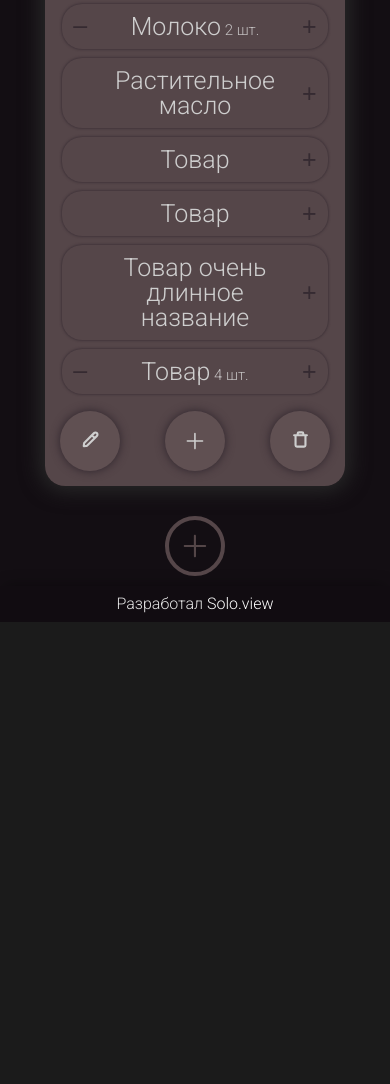
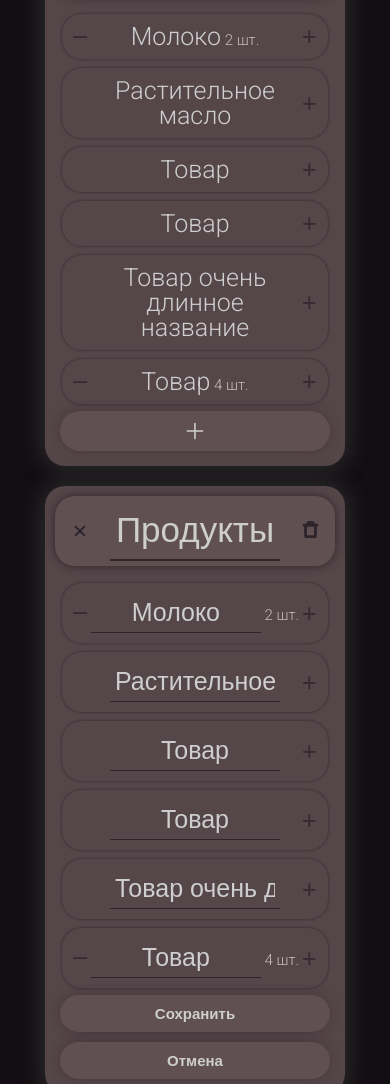
Before and after one commit to Vanesflat/shoping-list, a website: page app/index.html in a window 390 px wide. Shown: the part 222-1306 px from the top of the page. Before the commit the page ends 844 px from the top, so only its background shows below. Drawn offline with Linux system fonts and the light colour scheme.

Commit message:
Added edit form ver 1.0, minor redesign

```diff
--- a/app/index.html
+++ b/app/index.html
@@ -24,103 +24,27 @@
       <div class="container">
         <div class="shoping-group-wrapper">
 
-          <!-- <div class="shoping-group">
-            <h3 class="shoping-group__title">Общий список</h3>
-            <ul class="shoping-group__list">
+          <div class="shoping-group">
 
-              <li class="shoping-group__item">
-                <button class="test counter-btn counter-btn--minus">–</button>
-                Молоко <span>2 шт.</span>
-                <button class="counter-btn counter-btn--plus">+</button>
-              </li>
-
-              <li class="shoping-group__item">
-                <button class="counter-btn counter-btn--minus">–</button>
-                Товар
-                <button class="counter-btn counter-btn--plus">+</button>
-              </li>
-
-              <li class="shoping-group__item">
-                <button class="counter-btn counter-btn--minus">–</button>
-                Товар
-                <button class="counter-btn counter-btn--plus">+</button>
-              </li>
-
-              <li class="shoping-group__item">
-                <button class="counter-btn counter-btn--minus">–</button>
-                Товар
-                <button class="counter-btn counter-btn--plus">+</button>
-              </li>
-
-              <li class="shoping-group__item">
-                <button class="counter-btn counter-btn--minus">–</button>
-                Товар
-                <button class="counter-btn counter-btn--plus">+</button>
-              </li>
-
-              <li class="shoping-group__item">
-                <button class="counter-btn counter-btn--minus">–</button>
-                Товар
-                <button class="counter-btn counter-btn--plus">+</button>
-              </li>
-
-              <li class="shoping-group__item">
-                <button class="counter-btn counter-btn--minus">–</button>
-                Товар
-                <button class="counter-btn counter-btn--plus">+</button>
-              </li>
-
-              <li class="shoping-group__item">
-                <button class="counter-btn counter-btn--minus">–</button>
-                Товар
-                <button class="counter-btn counter-btn--plus">+</button>
-              </li>
-
-              <li class="shoping-group__item">
-                <button class="counter-btn counter-btn--minus">–</button>
-                Товар
-                <button class="counter-btn counter-btn--plus">+</button>
-              </li>
-
-              <li class="shoping-group__item">
-                <button class="counter-btn counter-btn--minus">–</button>
-                Товар
-                <button class="counter-btn counter-btn--plus">+</button>
-              </li>
-
-              <div class="shoping-group__controls">
+            <div class="shoping-group__header">
               <button class="shoping-group__button shoping-group__button-edit">
-                  <svg width="12px" height="12px" viewBox="0 0 24 24" fill="none" xmlns="http://www.w3.org/2000/svg">
+                <svg width="15px" height="15px" viewBox="0 0 24 24" fill="none" xmlns="http://www.w3.org/2000/svg">
                   <path
                     d="M18 9.99982L14 5.99982M2.5 21.4998L5.88437 21.1238C6.29786 21.0778 6.5046 21.0549 6.69785 20.9923C6.86929 20.9368 7.03245 20.8584 7.18289 20.7592C7.35245 20.6474 7.49955 20.5003 7.79373 20.2061L21 6.99982C22.1046 5.89525 22.1046 4.10438 21 2.99981C19.8955 1.89525 18.1046 1.89524 17 2.99981L3.79373 16.2061C3.49955 16.5003 3.35246 16.6474 3.24064 16.8169C3.14143 16.9674 3.06301 17.1305 3.00751 17.302C2.94496 17.4952 2.92198 17.702 2.87604 18.1155L2.5 21.4998Z"
-                      stroke="#cecece" stroke-width="3" stroke-linecap="round" stroke-linejoin="round" />
+                    stroke="#2e242c" stroke-width="4" stroke-linecap="round" stroke-linejoin="round" />
                 </svg>
               </button>
-                <button class="shoping-group__button shoping-group__button-add shoping-group__button--inactive"
+              <h3 class="shoping-group__title">Продукты</h3>
+              <button class="shoping-group__button shoping-group__button-delete shoping-group__button--inactive"
                 disabled>
-                  <svg fill="#cecece" width="20px" height="20px" viewBox="-7 0 32 32" version="1.1"
-                    xmlns="http://www.w3.org/2000/svg">
-                    <path
-                      d="M17.040 15.16h-7.28v-7.24c0-0.48-0.36-0.84-0.84-0.84s-0.84 0.36-0.84 0.84v7.28h-7.24c-0.48-0.040-0.84 0.32-0.84 0.8s0.36 0.84 0.84 0.84h7.28v7.28c0 0.48 0.36 0.84 0.84 0.84s0.84-0.36 0.84-0.84v-7.32h7.28c0.48 0 0.84-0.36 0.84-0.84s-0.44-0.8-0.88-0.8z">
-                    </path>
-                  </svg>
-                </button>
-                <button class="shoping-group__button shoping-group__button-delete">
-                  <svg width="12px" height="12px" viewBox="0 0 24 24" fill="none" xmlns="http://www.w3.org/2000/svg">
+                <svg width="15px" height="15px" viewBox="0 0 24 24" fill="none" xmlns="http://www.w3.org/2000/svg">
                   <path
                     d="M3 6H21M5 6V20C5 21.1046 5.89543 22 7 22H17C18.1046 22 19 21.1046 19 20V6M8 6V4C8 2.89543 8.89543 2 10 2H14C15.1046 2 16 2.89543 16 4V6"
-                      stroke="#cecece" stroke-width="3" stroke-linecap="round" stroke-linejoin="round" />
+                    stroke="#2e242c" stroke-width="4" stroke-linecap="round" stroke-linejoin="round" />
                 </svg>
               </button>
             </div>
 
-            </ul>
-          </div> -->
-
-          <div class="shoping-group">
-            <h3 class="shoping-group__title">
-              Продукты
-            </h3>
             <ul class="shoping-group__list">
 
               <li class="shoping-group__item">
@@ -159,14 +83,6 @@
                 <button class="counter-btn counter-btn--plus">+</button>
               </li>
 
-              <div class="shoping-group__controls">
-                <button class="shoping-group__button shoping-group__button-edit">
-                  <svg width="12px" height="12px" viewBox="0 0 24 24" fill="none" xmlns="http://www.w3.org/2000/svg">
-                    <path
-                      d="M18 9.99982L14 5.99982M2.5 21.4998L5.88437 21.1238C6.29786 21.0778 6.5046 21.0549 6.69785 20.9923C6.86929 20.9368 7.03245 20.8584 7.18289 20.7592C7.35245 20.6474 7.49955 20.5003 7.79373 20.2061L21 6.99982C22.1046 5.89525 22.1046 4.10438 21 2.99981C19.8955 1.89525 18.1046 1.89524 17 2.99981L3.79373 16.2061C3.49955 16.5003 3.35246 16.6474 3.24064 16.8169C3.14143 16.9674 3.06301 17.1305 3.00751 17.302C2.94496 17.4952 2.92198 17.702 2.87604 18.1155L2.5 21.4998Z"
-                      stroke="#cecece" stroke-width="3" stroke-linecap="round" stroke-linejoin="round" />
-                  </svg>
-                </button>
               <button class="shoping-group__button shoping-group__button-add">
                 <svg fill="#cecece" width="20px" height="20px" viewBox="-7 0 32 32" version="1.1"
                   xmlns="http://www.w3.org/2000/svg">
@@ -175,54 +91,81 @@
                   </path>
                 </svg>
               </button>
-                <button class="shoping-group__button">
-                  <svg width="12px" height="12px" viewBox="0 0 24 24" fill="none" xmlns="http://www.w3.org/2000/svg">
+
+            </ul>
+          </div>
+
+          <div class="shoping-group">
+
+            <form class="shoping-group-edit" action="#" method="post">
+
+              <div class="shoping-group__header">
+                <button class="shoping-group__button shoping-group__button-close" type="reset">
+                  <svg width="17px" height="17px" viewBox="0 0 24 24" fill="none" xmlns="http://www.w3.org/2000/svg">
+                    <path fill-rule="evenodd" clip-rule="evenodd"
+                      d="M5.29289 5.29289C5.68342 4.90237 6.31658 4.90237 6.70711 5.29289L12 10.5858L17.2929 5.29289C17.6834 4.90237 18.3166 4.90237 18.7071 5.29289C19.0976 5.68342 19.0976 6.31658 18.7071 6.70711L13.4142 12L18.7071 17.2929C19.0976 17.6834 19.0976 18.3166 18.7071 18.7071C18.3166 19.0976 17.6834 19.0976 17.2929 18.7071L12 13.4142L6.70711 18.7071C6.31658 19.0976 5.68342 19.0976 5.29289 18.7071C4.90237 18.3166 4.90237 17.6834 5.29289 17.2929L10.5858 12L5.29289 6.70711C4.90237 6.31658 4.90237 5.68342 5.29289 5.29289Z"
+                      fill="#2e242c" stroke="#2e242c" />
+                  </svg>
+                </button>
+                <input class="shoping-group-edit__title-input" type="text" value="Продукты">
+                <button class="shoping-group__button shoping-group__button-delete">
+                  <svg width="15px" height="15px" viewBox="0 0 24 24" fill="none" xmlns="http://www.w3.org/2000/svg">
                     <path
                       d="M3 6H21M5 6V20C5 21.1046 5.89543 22 7 22H17C18.1046 22 19 21.1046 19 20V6M8 6V4C8 2.89543 8.89543 2 10 2H14C15.1046 2 16 2.89543 16 4V6"
-                      stroke="#cecece" stroke-width="3" stroke-linecap="round" stroke-linejoin="round" />
+                      stroke="#2e242c" stroke-width="4" stroke-linecap="round" stroke-linejoin="round" />
                   </svg>
                 </button>
               </div>
 
-            </ul>
-          </div>
+              <ul class="shoping-group__list">
 
-          <!-- <div class="shoping-group">
-            <h3 class="shoping-group__title">Введите название</h3>
-            <ul class="shoping-group__list">
                 <li class="shoping-group__item">
-                <button class="counter-btn counter-btn--minus">–</button>
-                новый товар
+                  <button class="test counter-btn counter-btn--minus">–</button>
+                  <input class="shoping-group-edit__item-input" type="text" value="Молоко"><span> 2 шт.</span>
                   <button class="counter-btn counter-btn--plus">+</button>
                 </li>
 
-              <div class="shoping-group__controls">
-                <button class="shoping-group__button shoping-group__button-edit">
-                  <svg width="12px" height="12px" viewBox="0 0 24 24" fill="none" xmlns="http://www.w3.org/2000/svg">
-                    <path
-                      d="M18 9.99982L14 5.99982M2.5 21.4998L5.88437 21.1238C6.29786 21.0778 6.5046 21.0549 6.69785 20.9923C6.86929 20.9368 7.03245 20.8584 7.18289 20.7592C7.35245 20.6474 7.49955 20.5003 7.79373 20.2061L21 6.99982C22.1046 5.89525 22.1046 4.10438 21 2.99981C19.8955 1.89525 18.1046 1.89524 17 2.99981L3.79373 16.2061C3.49955 16.5003 3.35246 16.6474 3.24064 16.8169C3.14143 16.9674 3.06301 17.1305 3.00751 17.302C2.94496 17.4952 2.92198 17.702 2.87604 18.1155L2.5 21.4998Z"
-                      stroke="#cecece" stroke-width="3" stroke-linecap="round" stroke-linejoin="round" />
-                  </svg>
-                </button>
-                <button class="shoping-group__button shoping-group__button-add">
-                  <svg fill="#cecece" width="20px" height="20px" viewBox="-7 0 32 32" version="1.1"
-                    xmlns="http://www.w3.org/2000/svg">
-                    <path
-                      d="M17.040 15.16h-7.28v-7.24c0-0.48-0.36-0.84-0.84-0.84s-0.84 0.36-0.84 0.84v7.28h-7.24c-0.48-0.040-0.84 0.32-0.84 0.8s0.36 0.84 0.84 0.84h7.28v7.28c0 0.48 0.36 0.84 0.84 0.84s0.84-0.36 0.84-0.84v-7.32h7.28c0.48 0 0.84-0.36 0.84-0.84s-0.44-0.8-0.88-0.8z">
-                    </path>
-                  </svg>
-                </button>
-                <button class="shoping-group__button">
-                  <svg width="12px" height="12px" viewBox="0 0 24 24" fill="none" xmlns="http://www.w3.org/2000/svg">
-                    <path
-                      d="M3 6H21M5 6V20C5 21.1046 5.89543 22 7 22H17C18.1046 22 19 21.1046 19 20V6M8 6V4C8 2.89543 8.89543 2 10 2H14C15.1046 2 16 2.89543 16 4V6"
-                      stroke="#cecece" stroke-width="3" stroke-linecap="round" stroke-linejoin="round" />
-                  </svg>
-                </button>
+                <li class="shoping-group__item">
+                  <button class="counter-btn counter-btn--minus">–</button>
+                  <input class="shoping-group-edit__item-input" type="text" value="Растительное масло"><span></span>
+                  <button class="counter-btn counter-btn--plus">+</button>
+                </li>
+
+                <li class="shoping-group__item">
+                  <button class="counter-btn counter-btn--minus">–</button>
+                  <input class="shoping-group-edit__item-input" type="text" value="Товар"><span></span>
+                  <button class="counter-btn counter-btn--plus">+</button>
+                </li>
+
+                <li class="shoping-group__item">
+                  <button class="counter-btn counter-btn--minus">–</button>
+                  <input class="shoping-group-edit__item-input" type="text" value="Товар"><span></span>
+                  <button class="counter-btn counter-btn--plus">+</button>
+                </li>
+
+                <li class="shoping-group__item">
+                  <button class="counter-btn counter-btn--minus">–</button>
+                  <input class="shoping-group-edit__item-input" type="text"
+                    value="Товар очень длинное название"><span></span>
+                  <button class="counter-btn counter-btn--plus">+</button>
+                </li>
+
+                <li class="shoping-group__item">
+                  <button class="test counter-btn counter-btn--minus">–</button>
+                  <input class="shoping-group-edit__item-input" type="text" value="Товар"><span> 4 шт.</span>
+                  <button class="counter-btn counter-btn--plus">+</button>
+                </li>
+
+                <div class="shoping-group-edit__controls">
+                  <button class="shoping-group-edit__button" type="submit">Сохранить</button>
+                  <button class="shoping-group-edit__button" type="reset">Отмена</button>
                 </div>
 
+
               </ul>
-          </div> -->
+            </form>
+          </div>
+
 
         </div>
 
@@ -244,7 +187,7 @@
 
     <footer class="footer">
       <div class="container">
-        <p class="footer__text">Разработал <a class="footer__link" href="#">Solo.view</a></p>
+        <p class="footer__text">Разработал <a class="footer__link" href="https://github.com/Vanesflat">Solo.view</a></p>
       </div>
     </footer>
   </div>
--- /dev/null
+++ b/app/scss/blocks/edit-form.scss
@@ -0,0 +1,45 @@
+.shoping-group-edit {
+
+  &__title-input,
+  &__item-input {
+    padding: 5px;
+    width: 100%;
+    max-width: 210px;
+    border-bottom: 2px solid #2e242c;
+
+    &:focus {
+      border-radius: 10px;
+      box-shadow: 0 0 10px 0px #2e242c;
+      outline: 0;
+    }
+  }
+
+  &__item-input {
+    border-bottom: 1px solid #2e242c;
+  }
+
+  &__controls {
+    display: flex;
+    justify-content: space-between;
+    gap: 30px;
+  }
+
+  &__button {
+    width: 100%;
+    padding: 10px;
+    color: inherit;
+    font-weight: 700;
+    background-color: #605052;
+    border: none;
+    border-radius: 30px;
+    box-shadow: 0 0 15px -5px #2e242c;
+    cursor: pointer;
+    position: relative;
+    transition: all .3s;
+
+    &:hover {
+      background-color: #69585a;
+      box-shadow: 0 0 5px 0px #7e7e7e;
+    }
+  }
+}
--- a/app/scss/blocks/shoping-group.scss
+++ b/app/scss/blocks/shoping-group.scss
@@ -1,7 +1,7 @@
 .shoping-group {
   background-color: #605052da;
   width: 100%;
-  min-width: 190px;
+  min-width: 210px;
   max-width: 400px;
   height: 100%;
   padding: 5px;
@@ -14,9 +14,11 @@
     transform: scale(1.03);
   }
 
-  &__title {
+  &__header {
+    display: flex;
+    justify-content: space-between;
     margin: 5px;
-    padding: 15px;
+    padding: 5px;
     background-color: #605052;
     border-radius: 20px;
     box-shadow: 0 0 10px 0px #2e242c;
@@ -28,6 +30,11 @@
       box-shadow: 0 0 10px 0px #7e7e7e;
       color: #ffffff;
     }
+  }
+
+  &__title {
+    align-self: center;
+    max-width: 210px;
   }
 
   &__list {
@@ -62,21 +69,13 @@
     }
   }
 
-  &__controls {
-    display: flex;
-    justify-content: space-between;
-    gap: 15px;
-  }
-
   &__button {
-    width: 40px;
-    height: 40px;
-    margin-top: 10px;
-    padding: 10px;
+    width: 30px;
+    height: 30px;
     background-color: #605052;
     border: none;
-    border-radius: 30px;
-    box-shadow: 0 0 10px 0px #2e242c;
+    border-radius: 50%;
+    box-shadow: 0 0 15px -5px #2e242c;
     cursor: pointer;
     position: relative;
     transition: all .3s;
@@ -84,16 +83,28 @@
     &:not([disabled]):hover {
       background-color: #69585a;
       box-shadow: 0 0 5px 0px #7e7e7e;
+
+      svg path {
+        stroke: #cecece;
+        fill: #cecece
+      }
     }
 
+    &-close,
     &-add {
-
       svg {
         position: absolute;
         top: 50%;
         left: 50%;
         transform: translate(-50%, -50%);
       }
+    }
+
+    &-add {
+      width: 100%;
+      height: 40px;
+      padding: 10px;
+      border-radius: 30px;
     }
 
     &--inactive {
--- a/app/scss/media.scss
+++ b/app/scss/media.scss
@@ -1,5 +1,6 @@
 @media (max-width: 710px) {
   .shoping-group-wrapper {
+    flex-wrap: wrap;
     padding: 10px;
     gap: 10px;
   }
@@ -20,6 +21,19 @@
   .shoping-group {
     width: 100%;
     max-width: 300px;
+
+    &__title,
+    &-text {
+      max-width: 150px;
+    }
+  }
+
+  .shoping-group-edit {
+
+    &__title-input,
+    &__item-input {
+      max-width: 160px;
+    }
   }
 
   .empty-list {
@@ -81,8 +95,11 @@
     }
 
     &__button {
-      width: 60px;
+      width: 40px;
       height: 60px;
+      padding: 0;
+      box-shadow: none;
+      border-radius: 20px;
 
       svg {
         width: 17px;
@@ -90,11 +107,18 @@
       }
 
       &-add {
+        width: 100%;
+        height: 40px;
+        box-shadow: 0 0 15px -5px #2e242c;
 
         svg {
           width: 30px;
           height: 30px;
         }
+      }
+
+      &--inactive {
+        background-color: #605052;
       }
     }
   }
@@ -102,4 +126,25 @@
   .counter-btn {
     font-size: 25px;
   }
+
+  .shoping-group-edit {
+
+    &__title-input {
+      font-size: 35px;
+      font-weight: 500;
+    }
+
+    &__item-input {
+      font-weight: 300;
+    }
+
+    &__controls {
+      flex-direction: column;
+      gap: 10px;
+    }
+
+    &__button {
+      font-size: 15px;
+    }
+  }
 }
--- a/app/scss/style.scss
+++ b/app/scss/style.scss
@@ -1,6 +1,15 @@
 body {
   font-family: 'Roboto', sans-serif;
   background-color: #1b1b1b;
+}
+
+input {
+  text-align: center;
+  font-size: inherit;
+  font-weight: inherit;
+  color: inherit;
+  background-color: transparent;
+  border: none;
 }
 
 .wrapper {
@@ -19,12 +28,16 @@ body {
   padding: 0 10px;
 }
 
+.hidden {
+  display: none;
+}
+
 .shoping-group-wrapper {
   margin: 0 auto;
   padding: 20px;
   display: flex;
   justify-content: space-around;
-  flex-wrap: wrap;
+  // flex-wrap: wrap;
   gap: 30px;
 }
 
@@ -36,6 +49,7 @@ body {
 @import "blocks/footer.scss";
 @import "blocks/shoping-group.scss";
 @import "blocks/empty-list.scss";
+@import "blocks/edit-form.scss";
 
 //media
 @import "media.scss";
```
Also changed, not shown: app/css/style.min.css, app/images/icons/close.svg (added). Lines whose indentation alone changed are shown as unchanged.
